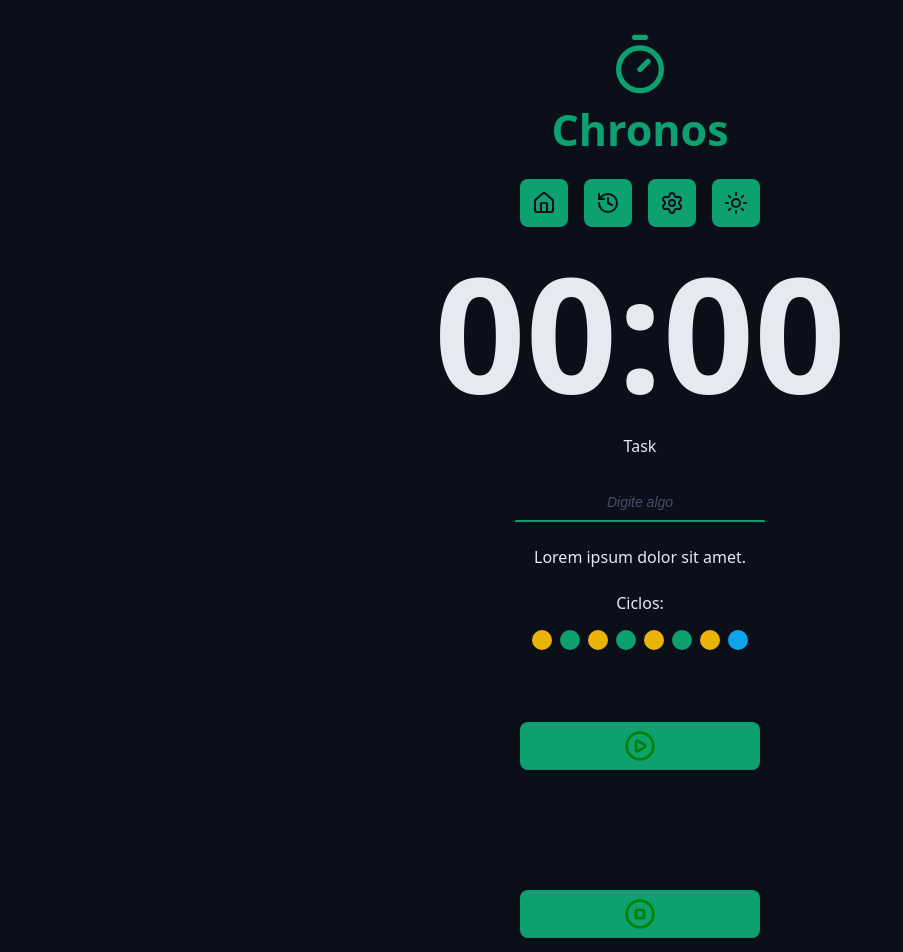
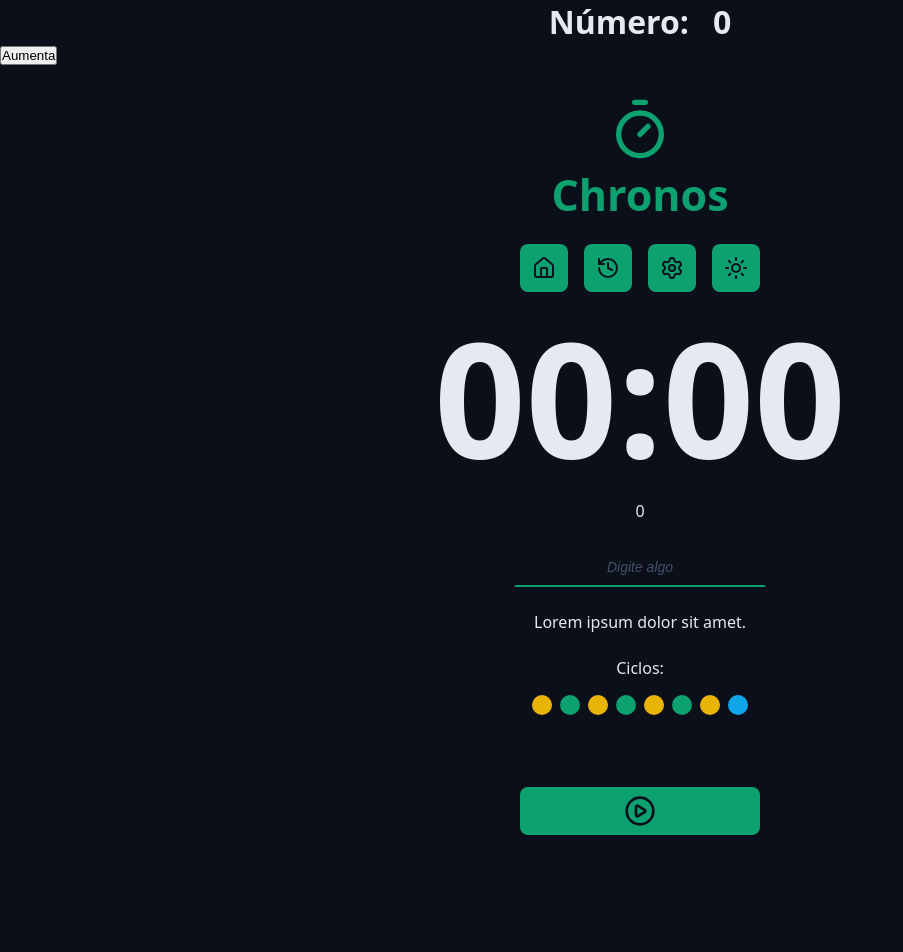
Before and after one commit to ThiagodePaula00/ChronosPomodoroProject, a React (Vite) app: page / in a window 1280 px wide. Shown: the top 952 px of the page, without its empty margins (0-903 px from the left). Built offline with nearby package versions, Linux system fonts and the light colour scheme.

Commit message:
Style: Temporary code

```diff
--- a/src/App.tsx
+++ b/src/App.tsx
@@ -10,10 +10,23 @@ import { Cycles } from './components/Cycles'
 import { DefaultButton } from './components/DefaultButton'
 import { PlayCircleIcon, StopCircleIcon } from 'lucide-react'
 import { Footer } from './components/Footer'
+import { Heading } from './components/Heading'
+import { useState } from 'react';
 
 export function App() {
-    return (
-        <>
+  const [numero, setNumero] = useState(0);
+
+  function handleClick() {
+    setNumero(numero + 1);
+  }
+
+  return (
+    <>
+      <Heading>
+        Número: <span id='numero'>{numero}</span>
+      </Heading>
+      <button onClick={handleClick}>Aumenta</button>
+
             <Container>
                 <Logo/>
             </Container>
@@ -29,7 +42,7 @@ export function App() {
             <Container>
                 <form className='form' action="">
                     <div className="formRow">
-                        <DefaultInput labelText='Task' id='meuInput' type='text' title='Título' placeholder='Digite algo'/>
+                        <DefaultInput labelText={numero.toString()} id='meuInput' type='text' title='Título' placeholder='Digite algo'/>
                     </div>
 
                     <div className="formRow">
@@ -41,8 +54,8 @@ export function App() {
                     </div>
 
                     <div className="formRow">
-                        <DefaultButton icon={ <PlayCircleIcon color='green' />}/>
-                        <DefaultButton icon={ <StopCircleIcon color='green' />}/>
+                        <DefaultButton icon={ <PlayCircleIcon />} color='green' />
+                        <DefaultButton icon={ <StopCircleIcon />} color='red' />
                     </div>
 
             <Container>
--- a/src/components/DefaultButton/styles.module.css
+++ b/src/components/DefaultButton/styles.module.css
@@ -19,7 +19,7 @@
 }
 
 .button:hover {
-    filter: brightness(80%)
+  filter: brightness(80%);
 }
 
 .green {
```
Also changed, not shown: src/components/DefaultButton/index.tsx (+6 -2 lines). Lines whose indentation alone changed are shown as unchanged.
